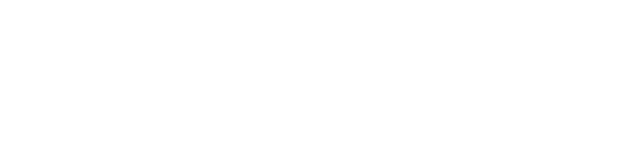
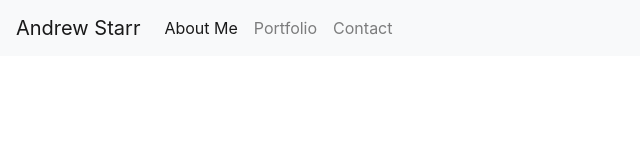
Before and after one commit to astarr93/Mobile-Responsive-Portfolio, a plain HTML site: page contact.html in a window 1280 px wide. Shown: the whole page, without its empty margins (0-640 px from the left). Drawn offline with nearby package versions, Linux system fonts and the light colour scheme.

Commit message:
Added semantic tags to HTML. Added bootstrap nav bar to all HTML. Updated HTML titles. Added nav bar css to index.css

```diff
--- a/assets/index.css
+++ b/assets/index.css
@@ -0,0 +1,4 @@
+nav {
+    float: left;
+    width: 100%;
+}
--- a/contact.html
+++ b/contact.html
@@ -6,7 +6,28 @@
     <title>Contact Info</title>
     <link rel="stylesheet" href="https://stackpath.bootstrapcdn.com/bootstrap/4.5.0/css/bootstrap.min.css" integrity="sha384-9aIt2nRpC12Uk9gS9baDl411NQApFmC26EwAOH8WgZl5MYYxFfc+NcPb1dKGj7Sk" crossorigin="anonymous">
 </head>
-<body>
+<main>
+    <header>
+        <nav class="navbar navbar-expand-lg navbar-light bg-light">
+            <a class="navbar-brand" href="#">Andrew Starr</a>
+            <button class="navbar-toggler" type="button" data-toggle="collapse" data-target="#navbarNav" aria-controls="navbarNav" aria-expanded="false" aria-label="Toggle navigation">
+              <span class="navbar-toggler-icon"></span>
+            </button>
+            <div class="collapse navbar-collapse" id="navbarNav">
+              <ul class="navbar-nav">
+                <li class="nav-item active">
+                  <a class="nav-link" href="#">About Me</a>
+                </li>
+                <li class="nav-item">
+                  <a class="nav-link" href="#">Portfolio</a>
+                </li>
+                <li class="nav-item">
+                  <a class="nav-link" href="#">Contact<span class="sr-only">(current)</span></a>
+                </li>
+              </ul>
+            </div>
+          </nav>
+    </header>
 
-</body>
+</main>
 </html>
```
Also changed, not shown: index.html (+24 -2 lines), portfolio.html (+23 -2 lines).
